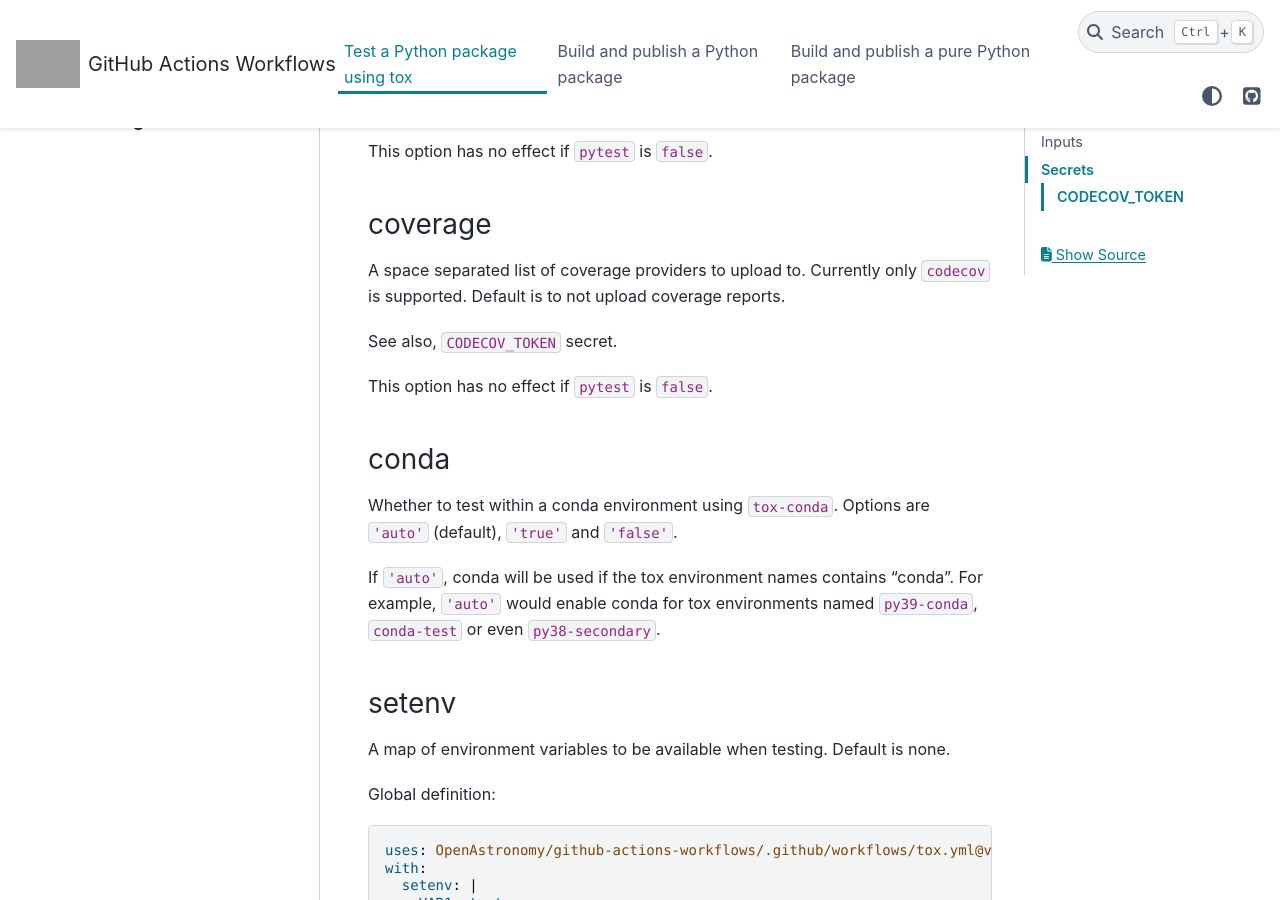
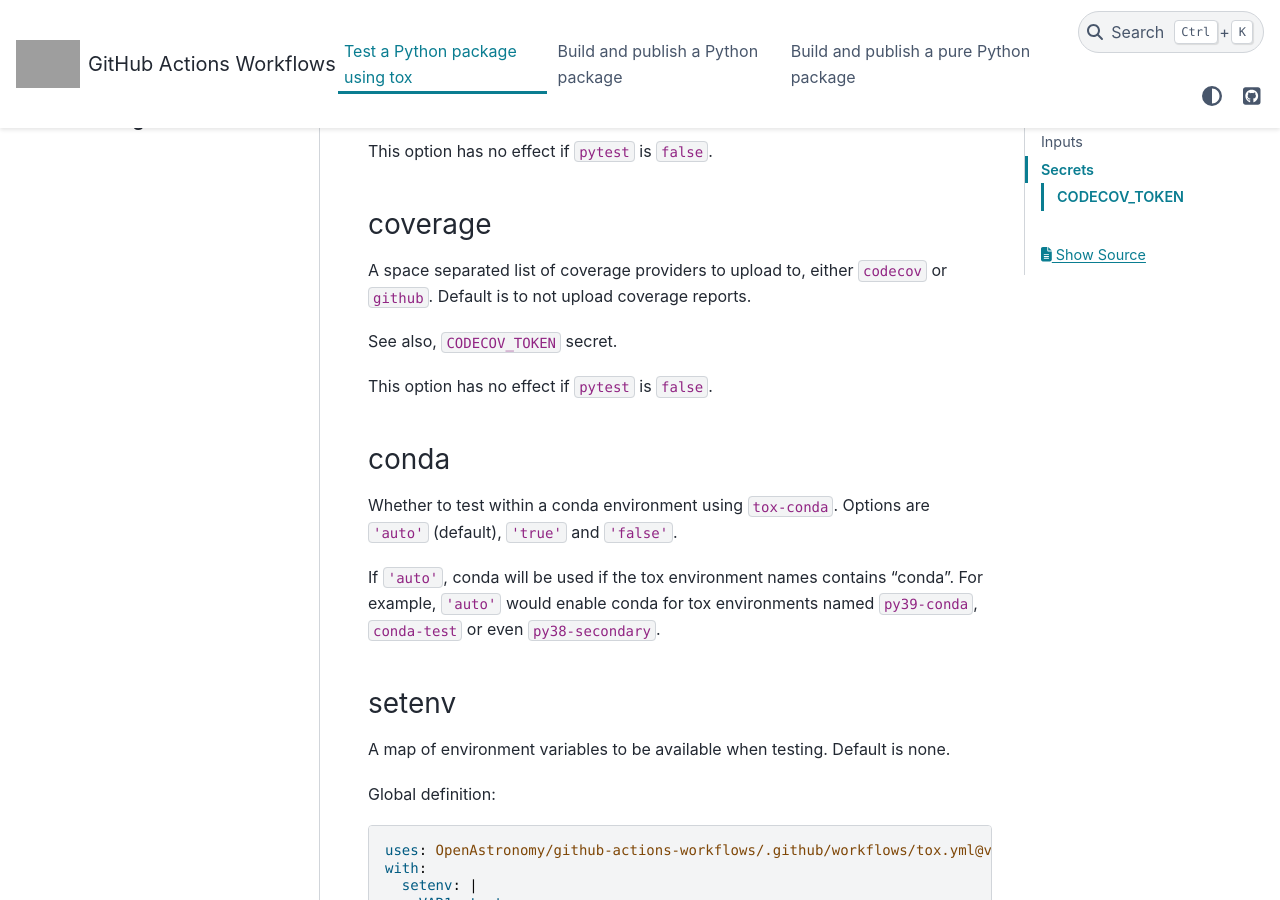
Before and after one commit to OpenAstronomy/github-actions-workflows, a Sphinx documentation site: the page built from docs/source/tox.rst, in a window 1280 px wide and 900 px high, scrolled down 3290 px. Built offline with Sphinx 7.4.7 and the PyData theme 0.15.4, drawn with Linux system fonts in a browser that asks for light colours; grey boxes are pictures that could not be loaded.

Commit message:
add option to generate test coverage report without codecov

```diff
--- a/docs/source/tox.rst
+++ b/docs/source/tox.rst
@@ -162,8 +162,8 @@ This option has no effect if ``pytest`` is ``false``.
 coverage
 ^^^^^^^^
 
-A space separated list of coverage providers to upload to. Currently
-only ``codecov`` is supported. Default is to not upload coverage
+A space separated list of coverage providers to upload to, either
+``codecov`` or ``github``. Default is to not upload coverage
 reports.
 
 See also, ``CODECOV_TOKEN`` secret.
```
Also changed, not shown: 1 other file.
